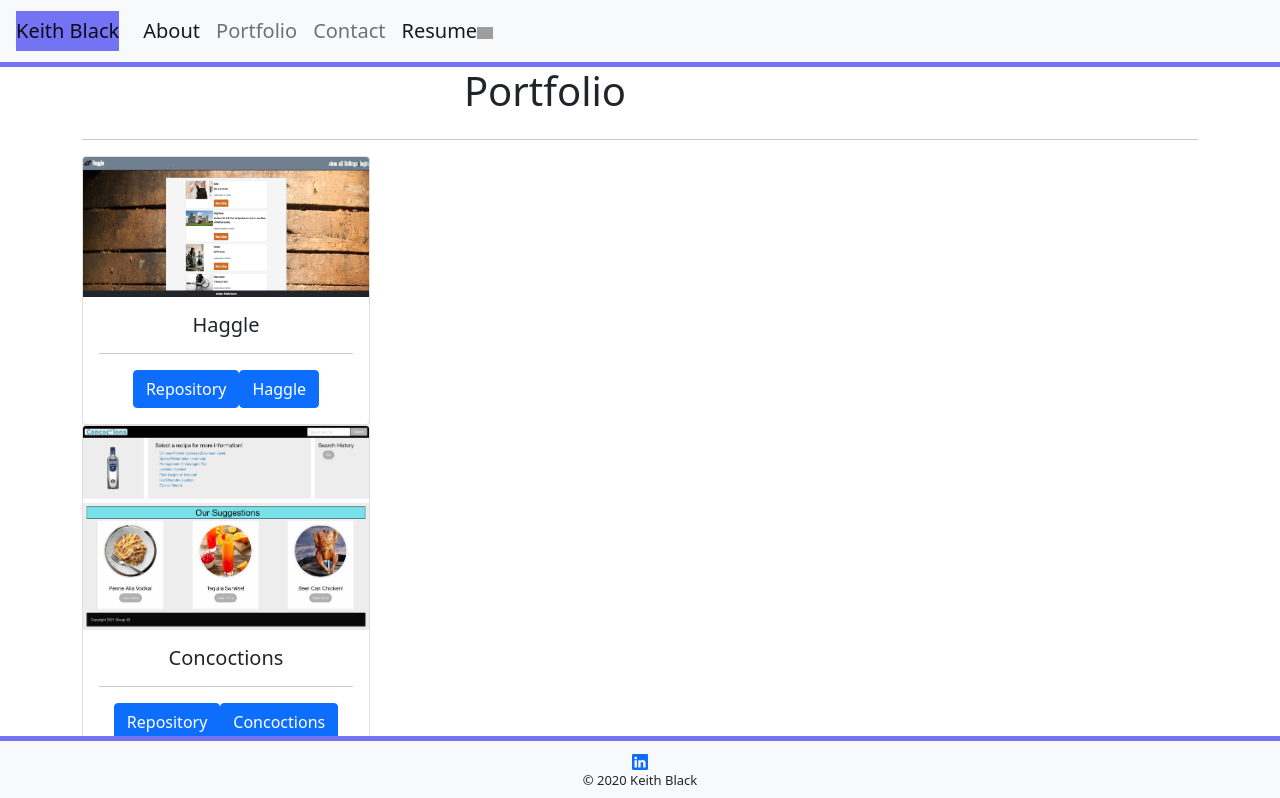
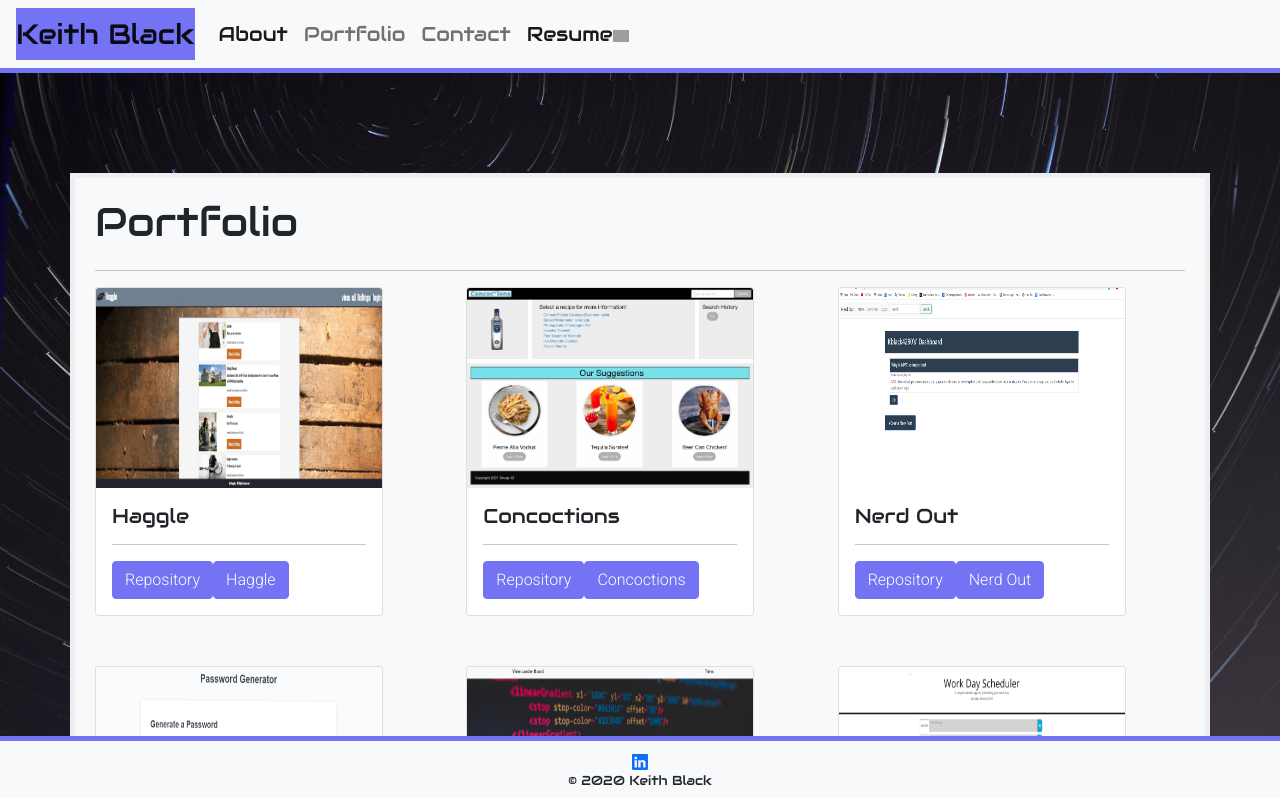
Before and after one commit to Kblack4290/React-Portfolio, a React (Create React App) app: page /Portfolio in a window 1280 px wide. Shown: the top 798 px of the page. Built offline with nearby package versions, Linux system fonts and the light colour scheme; grey boxes are pictures that could not be loaded.

Commit message:
put projects card through map, cards are in rows of 3

```diff
--- a/src/App.css
+++ b/src/App.css
@@ -1,38 +1,15 @@
-.App {
-  text-align: center;
+
+html {
+
+  background: url(../src/assets/images/pexels-photo-924824.jpeg) no-repeat center center fixed;
+  background-size: cover;
 }
 
-.App-logo {
-  height: 40vmin;
-  pointer-events: none;
+body {
+
+  clear: both;
+  font-family: Audiowide;
+  background: url(../src/assets/images/pexels-photo-924824.jpeg) no-repeat center center fixed;
+  background-size: cover;
+
 }
-
-@media (prefers-reduced-motion: no-preference) {
-  .App-logo {
-    animation: App-logo-spin infinite 20s linear;
-  }
-}
-
-.App-header {
-  background-color: #282c34;
-  min-height: 100vh;
-  display: flex;
-  flex-direction: column;
-  align-items: center;
-  justify-content: center;
-  font-size: calc(10px + 2vmin);
-  color: white;
-}
-
-.App-link {
-  color: #61dafb;
-}
-
-@keyframes App-logo-spin {
-  from {
-    transform: rotate(0deg);
-  }
-  to {
-    transform: rotate(360deg);
-  }
-}
--- a/src/App.js
+++ b/src/App.js
@@ -3,8 +3,8 @@ import Navbar from './components/Navbar/index'
 import Footer from './components/Footer/index'
 import About from './pages/About'
 import Contact from './pages/Contact'
+import Portfolio from './pages/Portfolio';
 import './App.css';
-import Portfolio from "./pages/Portfolio";
 
 
 function App() {
--- a/src/components/PortfolioCard/index.js
+++ b/src/components/PortfolioCard/index.js
@@ -1,10 +1,11 @@
 import React from 'react'
+import './style.css'
 const Card = (props) => {
     return (
 
 
 
-            <div className="row">
+
                 <div className="col-xs-12 col-sm-12 col-md-6 col-lg-4">
                     <div className="card" style={{width: "18rem"}}>
                         <img src={props.image} class="card-img-top" alt=" haggle screenshot" />
@@ -16,7 +17,7 @@ const Card = (props) => {
                         </div>
                     </div>
                 </div>
-            </div>
+
 
 
     )
--- /dev/null
+++ b/src/components/PortfolioCard/style.css
@@ -0,0 +1,51 @@
+.card {
+    margin-bottom: 50px;
+
+}
+
+.card-img-top {
+    width: 100%;
+    height: 200px;
+}
+
+.card-text {
+
+    font-family: Roboto;
+}
+
+.btn,
+.btn-primary {
+    background: rgb(115, 115, 243) !important;
+    border: rgb(115, 115, 243) solid 1px !important;
+    font-family: Roboto;
+}
+
+
+.container {
+
+    background: #f8f9fa;
+    margin-top: 100px;
+    padding: 20px;
+    border: #eeeeee 5px solid;
+}
+
+@media screen and (max-width: 425px) {
+
+    html,
+    body {
+        background-image: none;
+
+    }
+
+    .container {
+        margin: 0;
+    }
+}
+
+@media screen and (max-width: 320px) {
+
+    img {
+        display: none;
+    }
+
+}
--- a/src/index.css
+++ /dev/null
@@ -1,13 +0,0 @@
-body {
-  margin: 0;
-  font-family: -apple-system, BlinkMacSystemFont, 'Segoe UI', 'Roboto', 'Oxygen',
-    'Ubuntu', 'Cantarell', 'Fira Sans', 'Droid Sans', 'Helvetica Neue',
-    sans-serif;
-  -webkit-font-smoothing: antialiased;
-  -moz-osx-font-smoothing: grayscale;
-}
-
-code {
-  font-family: source-code-pro, Menlo, Monaco, Consolas, 'Courier New',
-    monospace;
-}
--- a/src/index.js
+++ b/src/index.js
@@ -1,9 +1,9 @@
 import React from 'react';
 import ReactDOM from 'react-dom';
 // import './index.css';
-import App from './App';
 import reportWebVitals from './reportWebVitals';
 import 'bootstrap/dist/css/bootstrap.min.css';
+import App from './App';
 
 ReactDOM.render(
   <React.StrictMode>
--- a/src/pages/Portfolio.js
+++ b/src/pages/Portfolio.js
@@ -1,8 +1,6 @@
 import React from 'react'
 import Projects from '../utils/API'
 import Card from '../components/PortfolioCard'
-import Container from '../components/Container'
-import Wrapper from '../components/Wrapper'
 import Haggle from '../assets/images/Haggle_img.png'
 import Concoctions from '../assets/images/Concoction.png'
 import Nerd from '../assets/images/Nerd-out-img.png'
@@ -12,6 +10,7 @@ import Planner from '../assets/images/Work_Planner_Screenshot.png'
 
 
 const Portfolio = () => {
+    const images = [Haggle, Concoctions, Nerd, Password, Quiz, Planner]
     return (
         <div className="container">
             <div className="row">
@@ -20,49 +19,17 @@ const Portfolio = () => {
                 </div>
             </div>
             <hr></hr>
+            <div className="row">
+                {Projects.map((Project, index) => {
+                    return (
+                        <Card image={images[index]}
+                            title={Project.title}
+                            githubUrl={Project.githubUrl}
+                            projectUrl={Project.projectUrl} />
+                    )
+                })}
 
-            <Card
-
-                image={Haggle}
-                title={Projects[0].title}
-                githubUrl={Projects[0].githubUrl}
-                projectUrl={Projects[0].projectUrl} />
-
-            <Card
-
-                image={Concoctions}
-                title={Projects[1].title}
-                githubUrl={Projects[1].githubUrl}
-                projectUrl={Projects[1].projectUrl} />
-
-            <Card
-
-                image={Nerd}
-                title={Projects[2].title}
-                githubUrl={Projects[2].githubUrl}
-                projectUrl={Projects[2].projectUrl} />
-
-            <Card
-
-                image={Password}
-                title={Projects[3].title}
-                githubUrl={Projects[3].githubUrl}
-                projectUrl={Projects[3].projectUrl} />
-
-            <Card
-
-                image={Quiz}
-                title={Projects[4].title}
-                githubUrl={Projects[4].githubUrl}
-                projectUrl={Projects[4].projectUrl} />
-
-            <Card
-
-                image={Planner}
-                title={Projects[5].title}
-                githubUrl={Projects[5].githubUrl}
-                projectUrl={Projects[5].projectUrl} />
-
+            </div>
 
         </div>
     )
```
